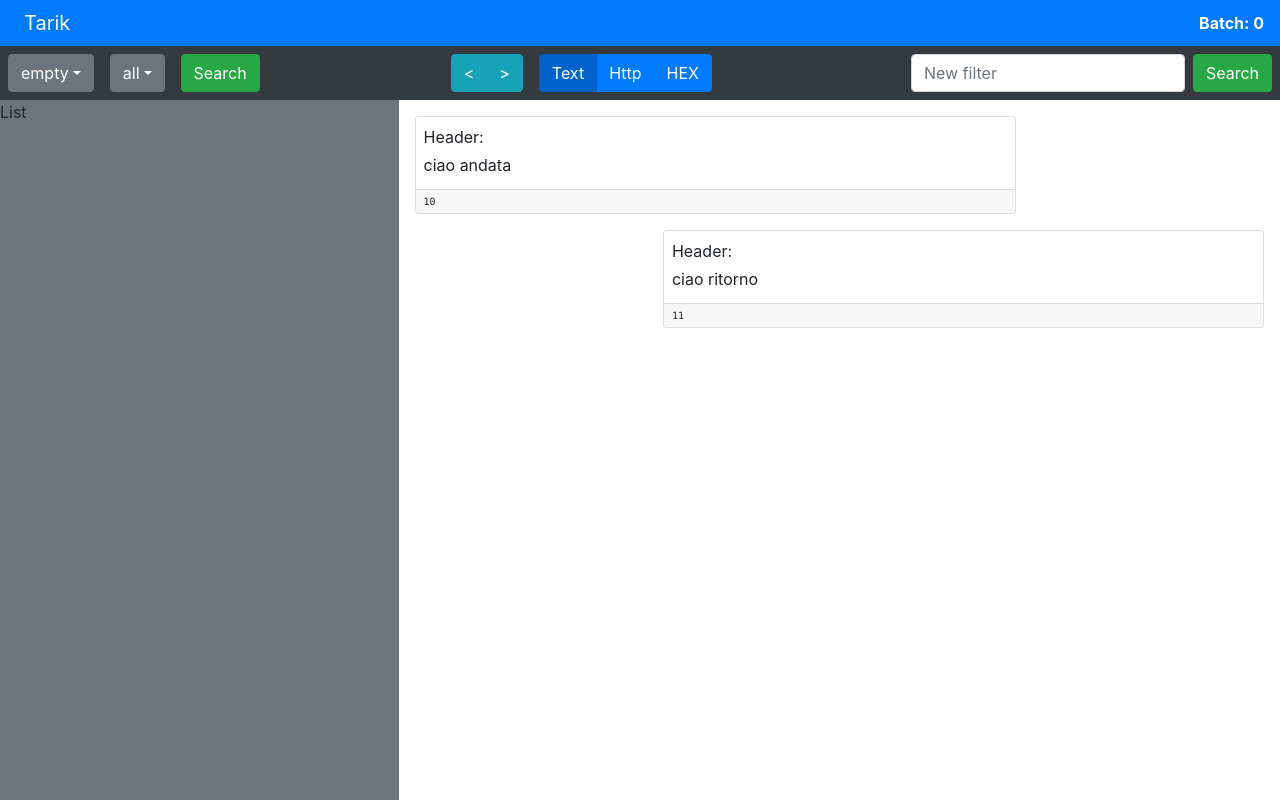
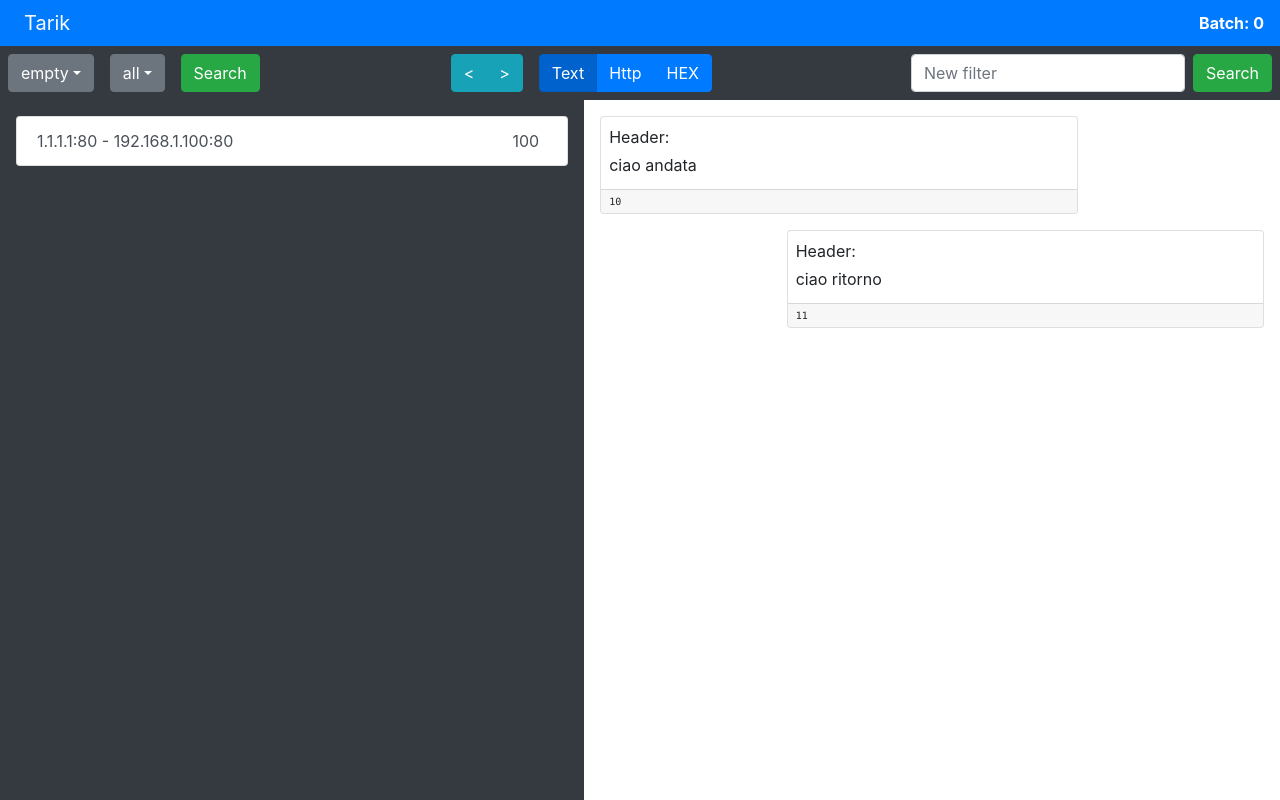
Before and after one commit to rickycraft/tarik-frontend, a React (Create React App) app: page / in a window 1280 px wide. Built offline with nearby package versions, Linux system fonts and the light colour scheme.

Commit message:
added list

```diff
--- a/src/components/Line.js
+++ b/src/components/Line.js
@@ -1,4 +1,5 @@
 import React, { Component } from 'react';
+import { ListGroup } from 'react-bootstrap';
 
 /**
  index
@@ -6,11 +7,17 @@ import React, { Component } from 'react';
  */
 
 export class Line extends Component {
-	constructor(props) {
-		super(props);
-		this.state = {};
-	}
 	render() {
-		return <div>test line</div>;
+		const quad = this.props.quad;
+		const body = `${quad[0]}:${quad[1]} - ${quad[2]}:${quad[3]}`;
+
+		return (
+			<ListGroup.Item action onClick={this.props.onClick} eventKey={this.props.id}>
+				<div className="d-flex justify-content-between">
+					{body}
+					<span className="mr-2">{this.props.id}</span>
+				</div>
+			</ListGroup.Item>
+		);
 	}
 }
--- a/src/components/List.js
+++ b/src/components/List.js
@@ -1,11 +1,19 @@
 import React, { Component } from 'react';
+import { ListGroup } from 'react-bootstrap';
+import { Line } from './Line';
 
 export class List extends Component {
-	constructor(props) {
-		super(props);
-		this.state = {};
-	}
+	onClick = e => console.log(e.target.value);
+
 	render() {
-		return <div className="flex-fill bg-secondary">List</div>;
+		let res = [{ quad: ['1.1.1.1', 80, '192.168.1.100', 80], id: 100 }];
+
+		let lines = res.map(line => <Line id={line.id} quad={line.quad} onClick={this.onClick} key={line.id} />);
+
+		return (
+			<div className="flex-fill bg-dark">
+				<ListGroup className="m-3 ">{lines}</ListGroup>
+			</div>
+		);
 	}
 }
```
